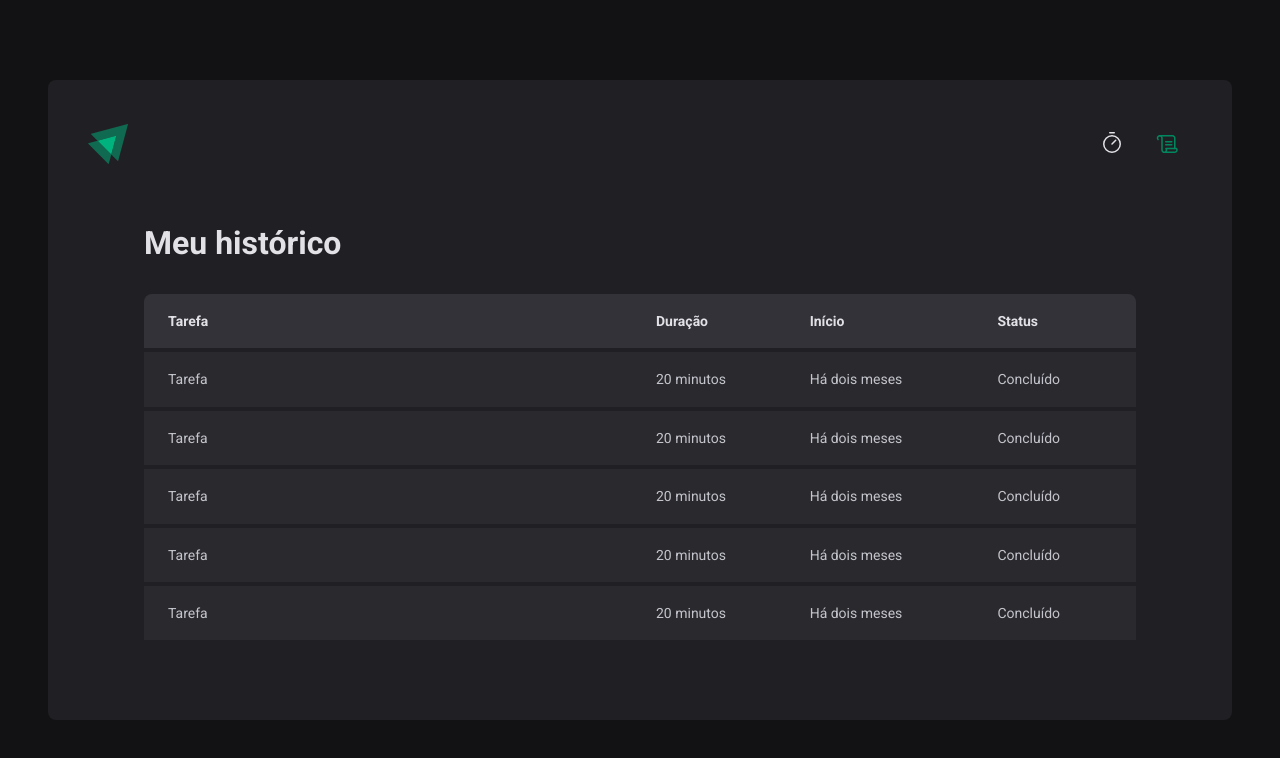
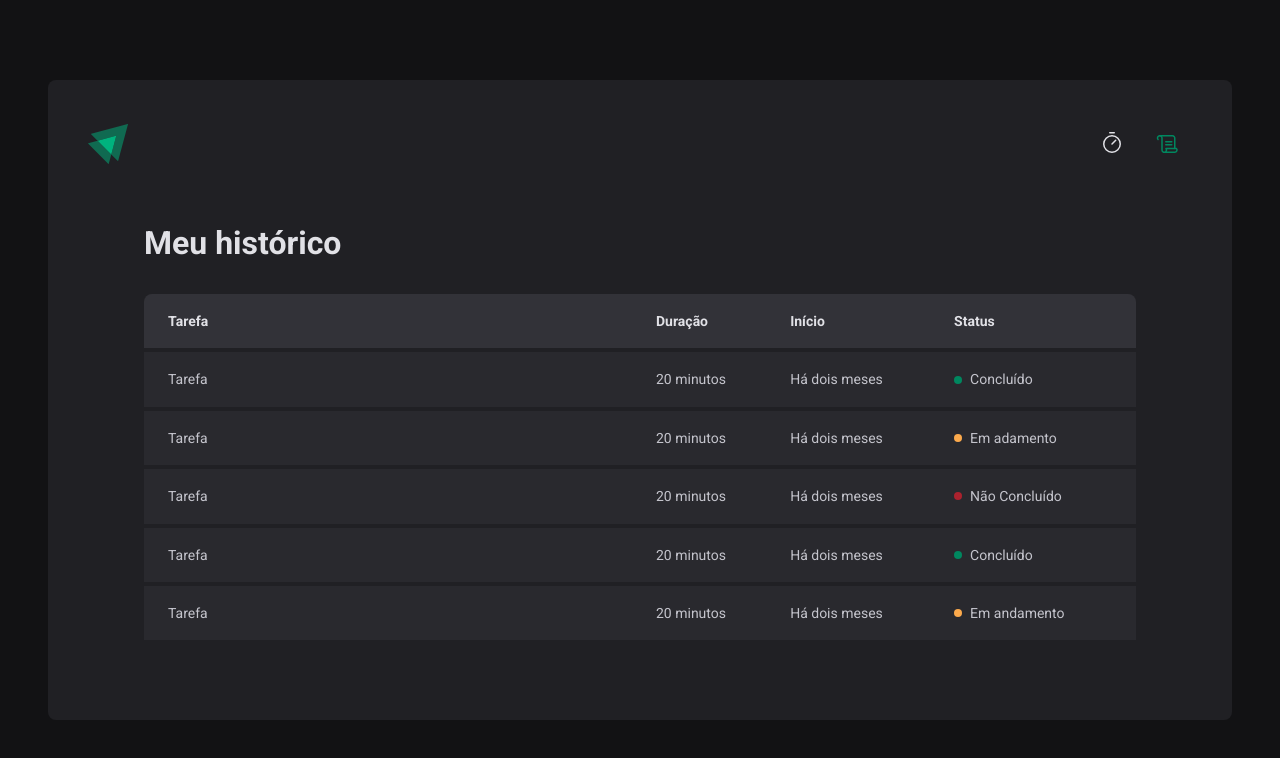
Before and after one commit to GabrielFerlima/Ignite-Timer-React, a React (Vite) app: page /history in a window 1280 px wide. Shown: the top 758 px of the page. Built offline with nearby package versions, Linux system fonts and the light colour scheme.

Commit message:
Adicionando status na table com suas devidas cores

```diff
--- a/src/pages/History/index.tsx
+++ b/src/pages/History/index.tsx
@@ -1,4 +1,4 @@
-import { HistoryContainer, HistoryList } from "./styles";
+import { HistoryContainer, HistoryList, Status } from "./styles";
 
 export function History() {
     return(
@@ -20,31 +20,41 @@
                         <td>Tarefa</td>
                         <td>20 minutos</td>
                         <td>Há dois meses</td>
-                        <td>Concluído</td>
+                        <td>
+                            <Status statusColor="green">Concluído</Status>
+                        </td>
                     </tr>
                     <tr>
                         <td>Tarefa</td>
                         <td>20 minutos</td>
                         <td>Há dois meses</td>
-                        <td>Concluído</td>
+                        <td>
+                            <Status statusColor="yellow">Em adamento</Status>
+                        </td>
                     </tr>
                     <tr>
                         <td>Tarefa</td>
                         <td>20 minutos</td>
                         <td>Há dois meses</td>
-                        <td>Concluído</td>
+                        <td>
+                            <Status statusColor="red">Não Concluído</Status>
+                        </td>
                     </tr>
                     <tr>
                         <td>Tarefa</td>
                         <td>20 minutos</td>
                         <td>Há dois meses</td>
-                        <td>Concluído</td>
+                        <td>
+                            <Status statusColor="green">Concluído</Status>
+                        </td>
                     </tr>
                     <tr>
                         <td>Tarefa</td>
                         <td>20 minutos</td>
                         <td>Há dois meses</td>
-                        <td>Concluído</td>
+                        <td>
+                            <Status statusColor="yellow">Em andamento</Status>
+                        </td>
                     </tr>
                 </tbody>
                 </table>
--- a/src/pages/History/styles.ts
+++ b/src/pages/History/styles.ts
@@ -60,3 +60,28 @@
         }
     }
 `;
+
+
+    const STATUS_COLORS = {
+        yellow: 'yellow-500',
+        green: 'green-500',
+        red: 'red-500',
+    } as const
+
+    interface StatusProbs {
+        statusColor: keyof typeof STATUS_COLORS
+    }
+
+export const Status = styled.span<StatusProbs> `
+    display: flex;
+    align-items: center;
+    gap: 0.5rem;
+
+    &::before {
+        content: '';
+        width: 0.5rem;
+        height: 0.5rem;
+        border-radius: 50%;
+        background:${(probs)=> probs.theme[STATUS_COLORS[probs.statusColor]]} ;
+    }
+`;
```
